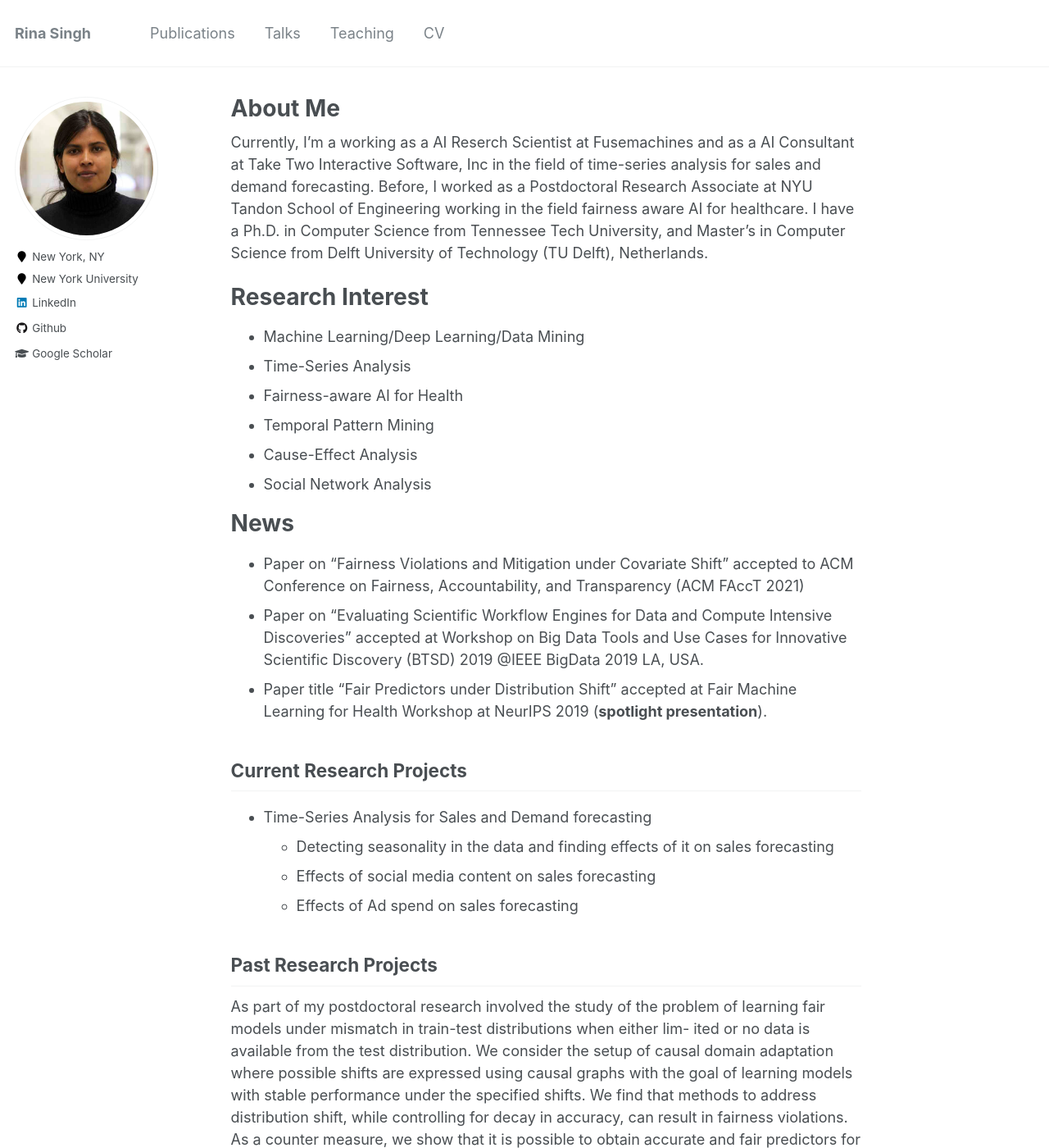
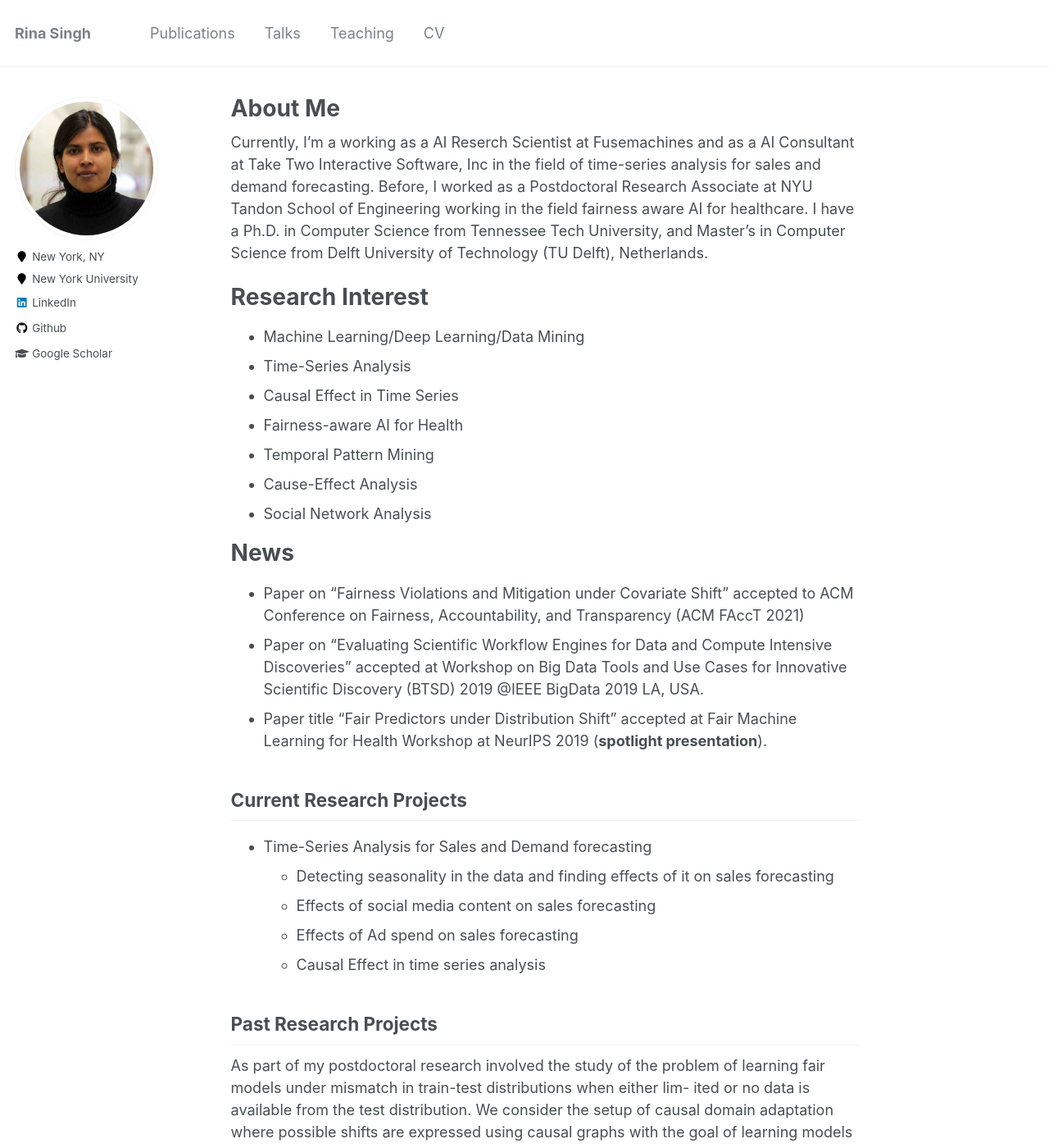
Before and after one commit to rsingh43/rsingh43.github.io, a Jekyll site: the page built from _pages/about.md, in a window 1280 px wide and 1400 px high. Shown: the whole window at 82% size. Built offline with Jekyll 4.4.1, drawn with Linux system fonts in a browser that asks for light colours.

Commit message:
Update about.md

```diff
--- a/_pages/about.md
+++ b/_pages/about.md
@@ -15,6 +15,7 @@ Research Interest
 ======
 * Machine Learning/Deep Learning/Data Mining
 * Time-Series Analysis
+* Causal Effect in Time Series
 * Fairness-aware AI for Health
 * Temporal Pattern Mining
 * Cause-Effect Analysis
@@ -32,6 +33,7 @@ Current Research Projects
    * Detecting seasonality in the data and finding effects of it on sales forecasting
    * Effects of social media content on sales forecasting
    * Effects of Ad spend on sales forecasting
+   * Causal Effect in time series analysis
 
 Past Research Projects
 ------
```
